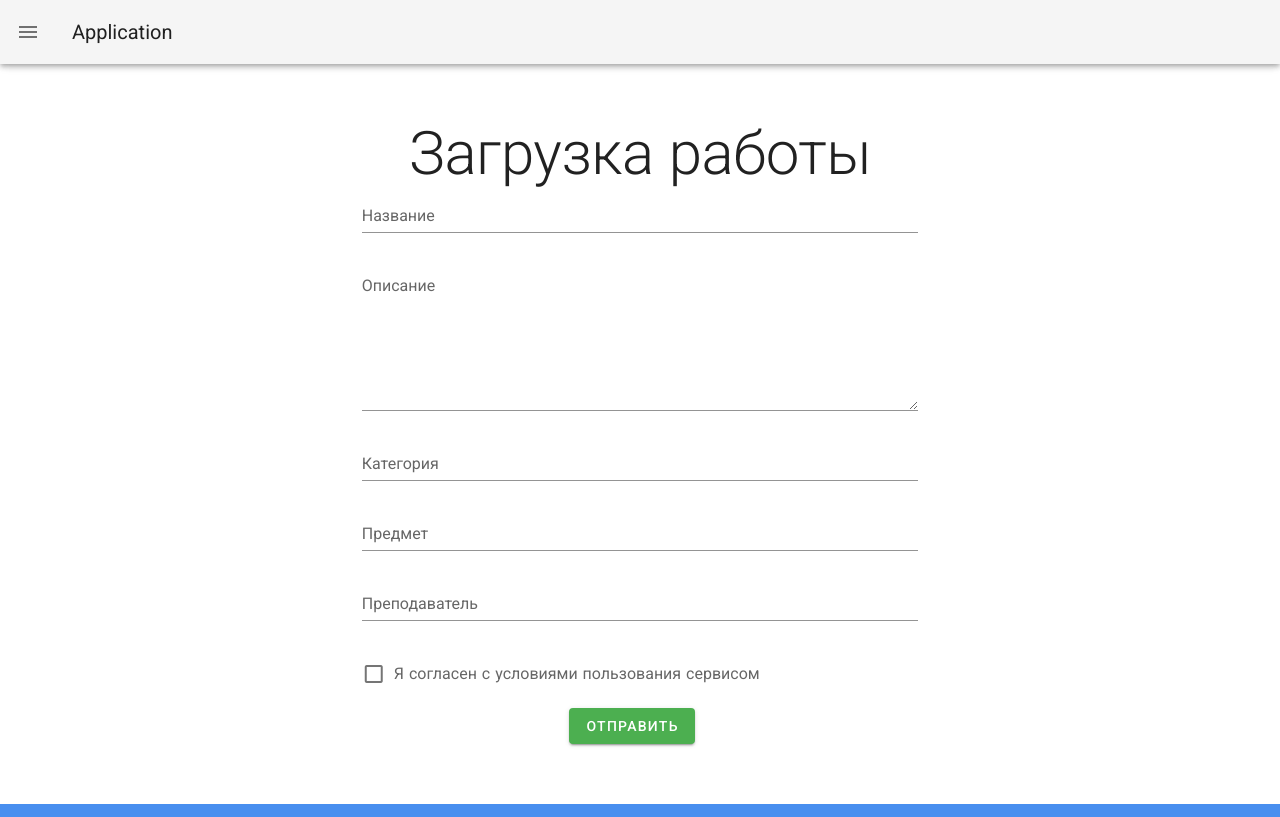
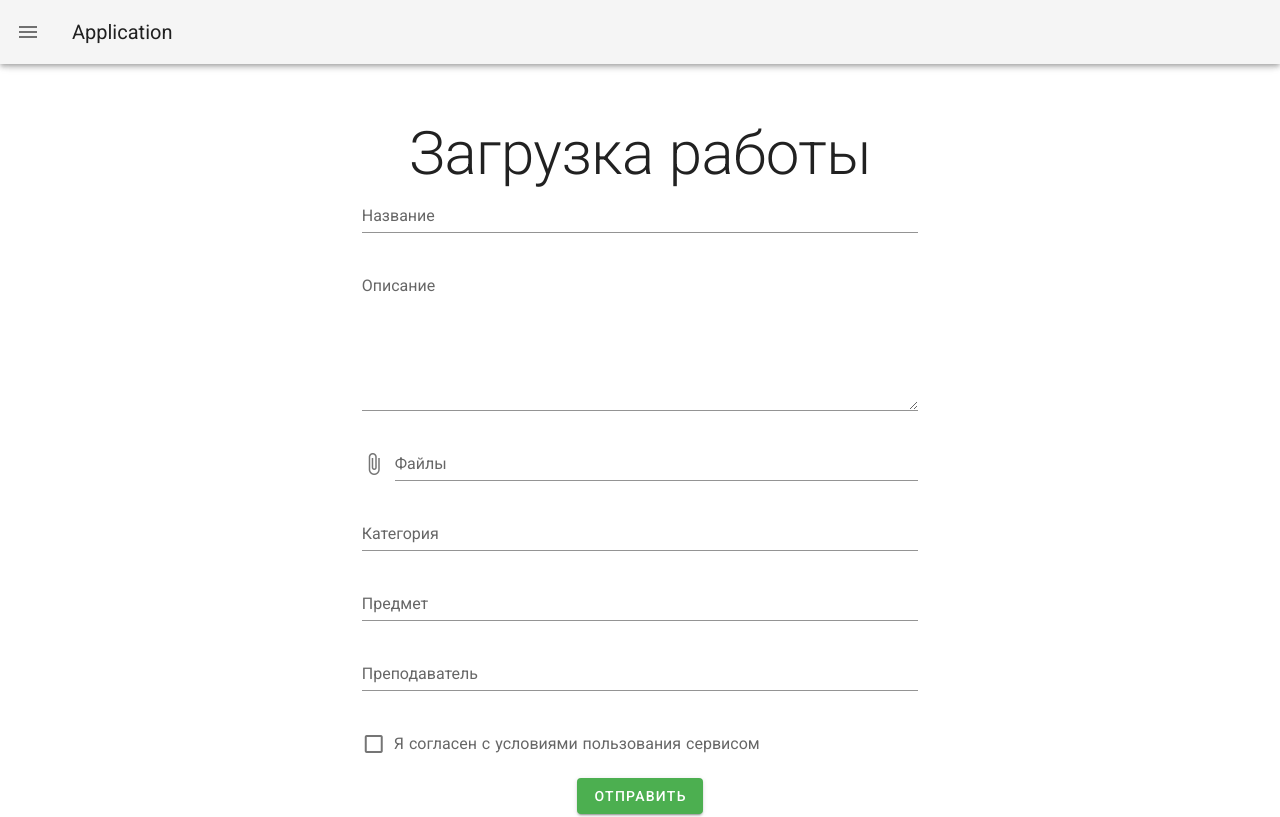
Before and after one commit to on3dd/Notes-App, a Nuxt app in the folder client/: page /upload in a window 1280 px wide. Shown: the top 817 px of the page. Built offline with nearby package versions, Linux system fonts and the light colour scheme.

Commit message:
Updated form
TODO: Fix submission

```diff
--- a/client/components/UploadForm.vue
+++ b/client/components/UploadForm.vue
@@ -1,14 +1,18 @@
 <template>
   <v-form
-    ref="form"
+    method="post"
+    action="localhost:8080/api/v1/addNote"
+    id="form"
     v-model="valid"
     lazy-validation
+
   >
     <v-text-field
       v-model="title"
       :rules="titleRules"
       label="Название"
       required
+      name="title"
     ></v-text-field>
 
     <v-textarea
@@ -16,13 +20,24 @@
       :rules="descriptionRules"
       label="Описание"
       hint="Введите описание работы"
+      name="descirption"
     ></v-textarea>
+
+    <v-file-input
+      v-model="file"
+      :rules="fileRules"
+      label="Файлы"
+      accept="application/pdf"
+      required
+      name="file"
+    ></v-file-input>
 
     <v-text-field
       v-model="category"
       :rules="categoryRules"
       label="Категория"
       required
+      name="category"
     ></v-text-field>
 
     <v-text-field
@@ -30,6 +45,7 @@
       :rules="subjectRules"
       label="Предмет"
       required
+      name="subject"
     ></v-text-field>
 
     <v-text-field
@@ -37,6 +53,7 @@
       :rules="teacherRules"
       label="Преподаватель"
       required
+      name="teacher"
     ></v-text-field>
 
     <v-checkbox
@@ -48,7 +65,9 @@
 
     <v-btn
       color="success"
-      class="mr-4"
+      class="mx-4"
+      :disabled="!valid"
+      type="submit"
     >
       Отправить
     </v-btn>
@@ -59,11 +78,16 @@
     export default {
         name: "UploadForm",
         data: () => ({
-            valid: true,
+            valid: false,
             title: '',
             titleRules: [
-                v => !!v || 'Поле быть заполнено',
+                v => !!v || 'Поле должно быть заполнено',
                 v => (v && v.length >= 10) || 'Название должно содержать как минимум 10 символов',
+            ],
+
+            file: null,
+            fileRules: [
+                v => !!v || "Поле должно быть заполнено"
             ],
 
             description: '',
@@ -71,34 +95,26 @@
 
             category: '',
             categoryRules: [
-                v => !!v || 'Поле быть заполнено',
+                v => !!v || 'Поле должно быть заполнено',
             ],
 
             subject: '',
             subjectRules: [
-                v => !!v || 'Поле быть заполнено',
+                v => !!v || 'Поле должно быть заполнено',
             ],
 
             teacher: '',
             teacherRules: [
-                v => !!v || 'Поле быть заполнено',
+                v => !!v || 'Поле должно быть заполнено',
             ],
 
             checkbox: false,
         }),
 
         methods: {
-            validate () {
-               if (this.$refs.form.validate()) {
-                    this.snackbar = true
-                }
-            },
-            reset () {
-                this.$refs.form.reset()
-            },
-            resetValidation () {
-                this.$refs.form.resetValidation()
-            },
+            // submit() {
+            //     form.submit()
+            // }
         },
 
     }
```
